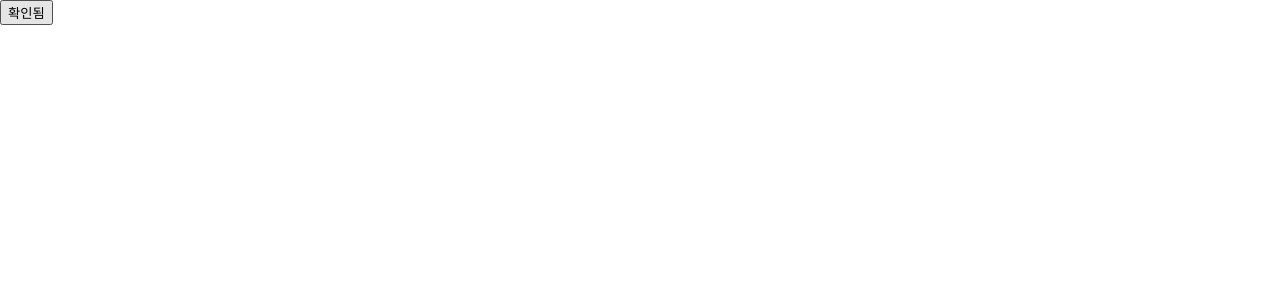
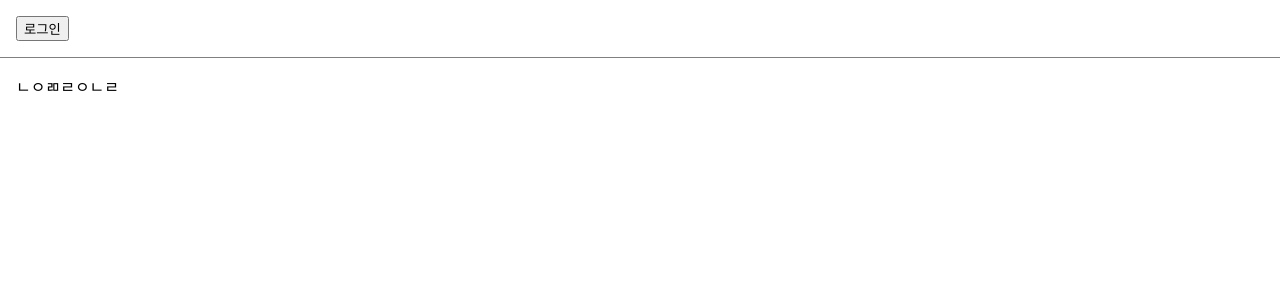
Before and after one commit to JJW0123/React_lesson, a React (Create React App) app in the folder my-app/: page / in a window 1280 px wide. Shown: the top 300 px of the page. Built offline with nearby package versions, Linux system fonts and the light colour scheme.

Commit message:
조건부 렌더링

```diff
--- /dev/null
+++ b/my-app/src/chapter_09/LandingPage.jsx
@@ -0,0 +1,27 @@
+import React, { useState } from "react";
+import Toolbar from "./Toolbar";
+
+function LandingPage(props) {
+    const [isLoggedIn, setIsLoggedIn] = useState(false);
+
+    const onClickLogin = () => {
+        setIsLoggedIn(true);
+    };
+
+    const onClickLogout = () => {
+        setIsLoggedIn(false);
+    };
+
+    return (
+        <div>
+            <Toolbar
+                isLoggedIn={isLoggedIn}
+                onClickLogin={onClickLogin}
+                onClickLogout={onClickLogout}
+            />
+            <div style={{padding: 16}}>ㄴㅇㄻㄹㅇㄴㄹ</div>
+        </div>
+    );
+}
+
+export default LandingPage;
--- /dev/null
+++ b/my-app/src/chapter_09/Toolbar.jsx
@@ -0,0 +1,31 @@
+import React from "react";
+
+const styles = {
+    wrapper: {
+        padding: 16,
+        display: "flex",
+        flexDirection: "row",
+        borderBottom: "1px solid grey",
+    },
+    greeting: {
+        marginRight: 8,
+    },
+};
+
+function Toolbar(props){
+    const {isLoggedIn, onClickLogin, onClickLogout} = props;
+
+    return(
+        <div style={styles.wrapper}>
+            {isLoggedIn && <span style={styles.greeting}>환영</span>}
+
+            {isLoggedIn ? (
+                <button onClick={onClickLogout}>로그아웃</button>
+            ) : (
+                <button onClick={onClickLogin}>로그인</button>
+            )}
+        </div>
+    );
+}
+
+export default Toolbar;
--- a/my-app/src/index.js
+++ b/my-app/src/index.js
@@ -4,13 +4,13 @@
 import App from './App';
 import reportWebVitals from './reportWebVitals';
 
-import ConfirmButton from './chapter_08/ConfirmButton';
+import LandingPage from './chapter_09/LandingPage';
 
 const root = ReactDOM.createRoot(document.getElementById('root'));
 
 root.render(
   <React.StrictMode>
-    <ConfirmButton/>
+    <LandingPage/>
   </React.StrictMode>
 );
 
```
